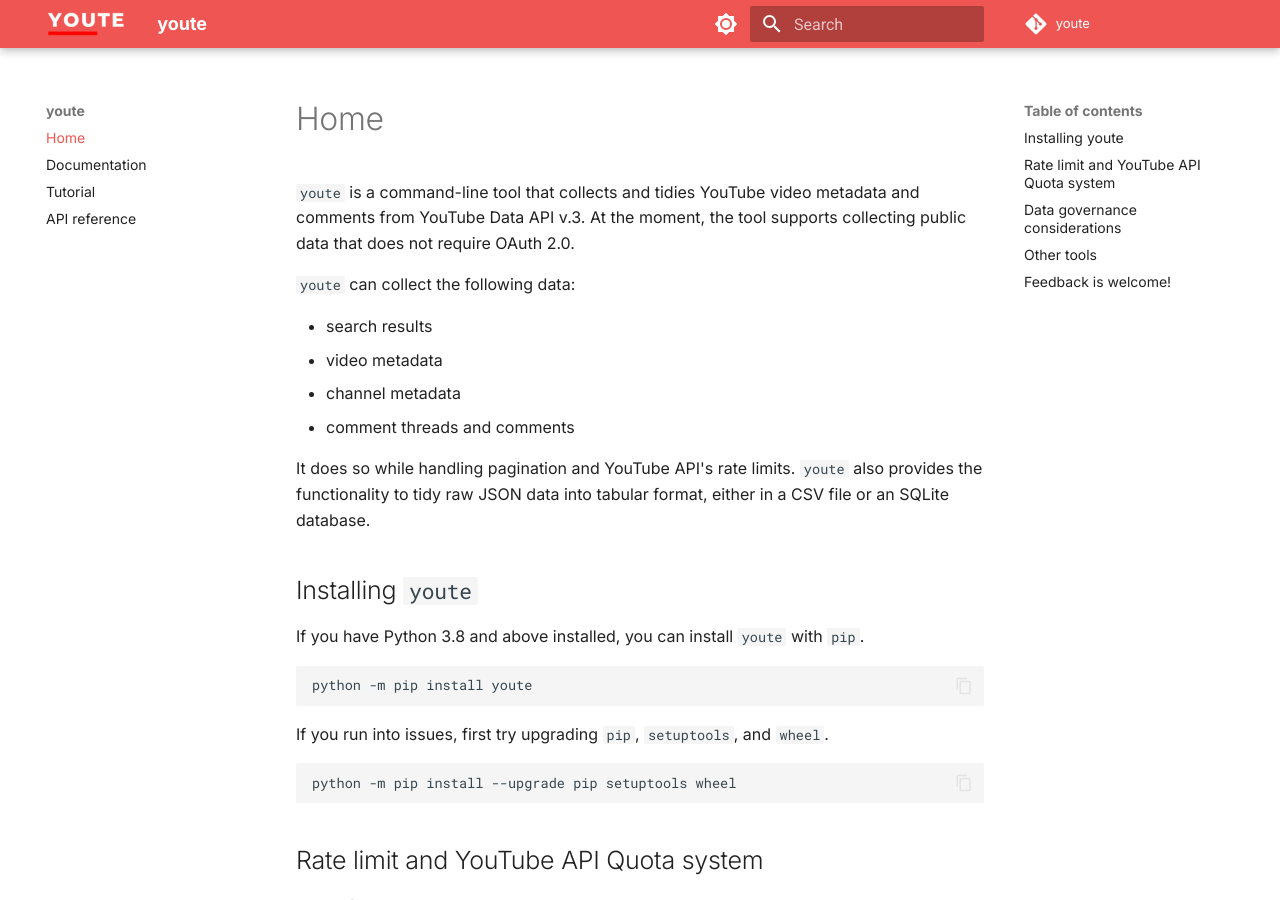
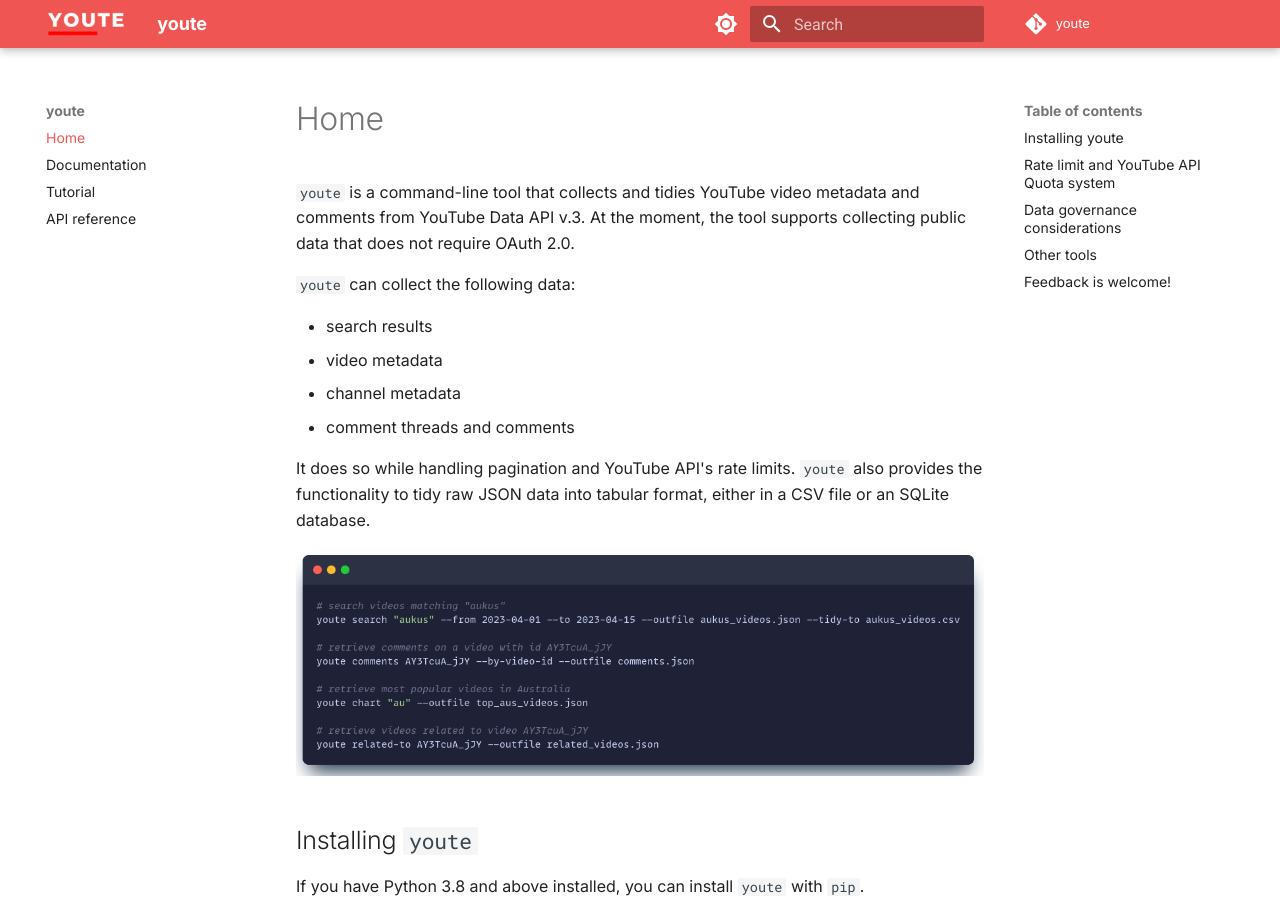
Before and after one commit to QUT-Digital-Observatory/youte, an MkDocs documentation site: the page built from docs/index.md, in a window 1280 px wide and 900 px high. Built offline with MkDocs 1.6.1 and Material for MkDocs 9.7.7, drawn with Linux system fonts in a browser that asks for light colours; comment, search, counter and statistics services are not loaded.

Commit message:
add code image

```diff
--- a/docs/index.md
+++ b/docs/index.md
@@ -12,6 +12,8 @@ title: "youte"
 - comment threads and comments
 
 It does so while handling pagination and YouTube API's rate limits. `youte` also provides the functionality to tidy raw JSON data into tabular format, either in a CSV file or an SQLite database.
+
+![](images/youte_thumbnail.png)
 
 ## Installing `youte`
 
```
Also changed, not shown: README.md (+2 -0 lines), docs/images/youte_thumbnail.png (added).
